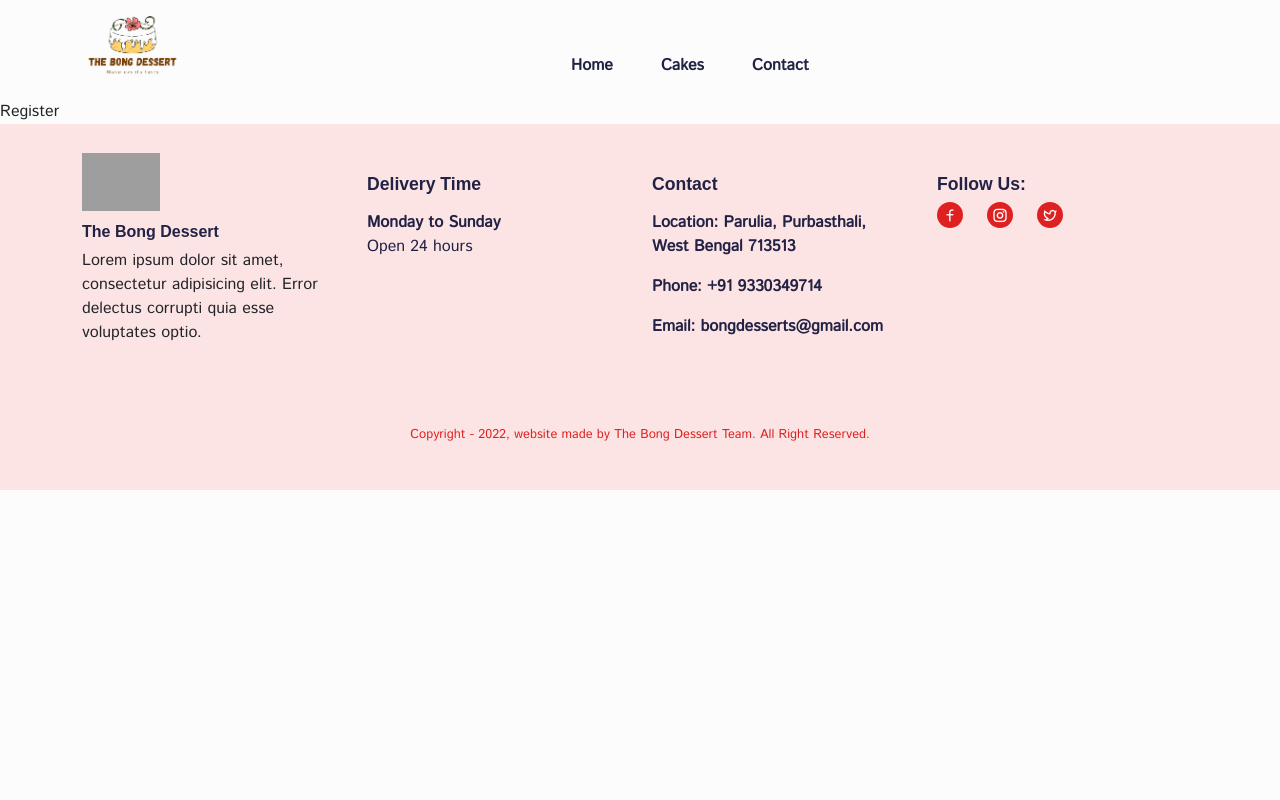
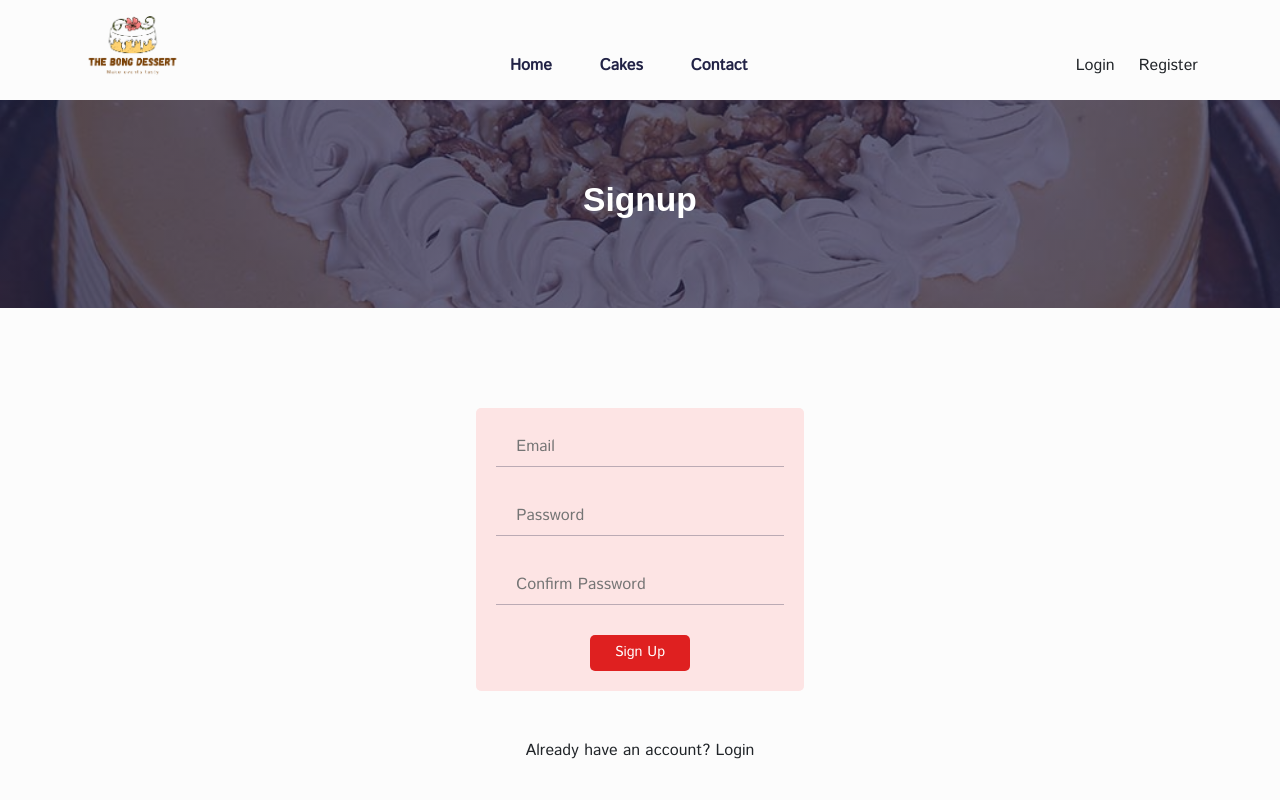
Before and after one commit to SumanDas3001/BongDessertFrontend, a React (Create React App) app: page /register in a window 1280 px wide. Shown: the top 800 px of the page. Built offline with nearby package versions, Linux system fonts and the light colour scheme; grey boxes are pictures that could not be loaded; a web font is replaced by a local one.

Commit message:
App integration

```diff
--- a/src/components/Header/Header.jsx
+++ b/src/components/Header/Header.jsx
@@ -2,7 +2,7 @@ import React, { useRef, useEffect } from 'react'
 import { Container } from 'reactstrap'
 import logo from "../../assets/images/bongdessert_logo-removebg-preview.png";
 // import logo from "../../assets/images/res-logo.png";
-import { NavLink } from 'react-router-dom'
+import { NavLink, Link } from 'react-router-dom'
 // import { useSelector, useDispatch } from "react-redux";
 
 // import { cartUiActions } from "../../store/shopping-cart/cartUiSlice";
@@ -93,13 +93,35 @@ const Header = () => {
             {/* <span className="cart__icon" onClick={toggleCart}>
               <i className="ri-shopping-basket-line"></i>
               <span className="cart__badge">{totalQuantity}</span>
-            </span>
+            </span>*/}
 
-            <span className="user">
-              <Link to="/login">
-                <i className="ri-user-line"></i>
-              </Link>
-            </span> */}
+
+            {
+              localStorage.getItem("jwt") ?
+                <span className="user">
+                  <Link to="/logout">
+                    Logout
+                  </Link>
+                </span>
+              :
+                <span className="user">
+                  <Link to="/login">
+                    Login
+                  </Link>
+                </span>
+            }
+
+            {
+              localStorage.getItem("jwt") ?
+                ""
+              :
+
+              <span className="user">
+                <Link to="/register">
+                  Register
+                </Link>
+              </span>
+            }
 
             <span className="mobile__menu" onClick={toggleMenu}>
               <i className="ri-menu-line"></i>
--- a/src/pages/Login.jsx
+++ b/src/pages/Login.jsx
@@ -1,11 +1,70 @@
-import React from 'react'
+import React, { useRef } from "react";
+import Helmet from "../components/Helmet/Helmet";
+import CommonSection from "../components/UI/common-section/CommonSection";
+import { Container, Row, Col } from "reactstrap";
+import { Link , useNavigate} from "react-router-dom";
+import { post } from 'axios';
+
 
 const Login = () => {
+  const navigate = useNavigate();
+  const loginEmailRef = useRef();
+  const loginPasswordRef = useRef();
+
+  const submitHandler = (e) => {
+    e.preventDefault();
+
+    const email = document.getElementById('email').value;
+    const password = document.getElementById('password').value;
+    const request = {"grant_type": "password", "email": email, "password": password, "client_id": "9-V7D1HFLyAhjtVDmu6VTaZAxhf29gacuMIIfspC680", "client_secret": "EYe0wLBKRqnLskx-Gw860dLayWIaUtKGCduK-3mevt0"};
+    post('http://localhost:3001/api/v1/oauth/token', request)
+      .then(response => {
+        console.log(response);
+        localStorage.setItem("jwt", response.data.access_token);
+        navigate("/home");
+      })
+      .catch(error => console.log('error', error));
+  };
+
   return (
-    <div>
-      Login
-    </div>
-  )
-}
+    <Helmet title="Login">
+      <CommonSection title="Login" />
+      <section>
+        <Container>
+          <Row>
+            <Col lg="6" md="6" sm="12" className="m-auto text-center">
+              <form className="form mb-5" onSubmit={submitHandler}>
+                <div className="form__group">
+                  <input
+                    type="email"
+                    placeholder="Email"
+                    required
+                    ref={loginEmailRef}
+                    id="email"
+                  />
+                </div>
+                <div className="form__group">
+                  <input
+                    type="password"
+                    placeholder="Password"
+                    required
+                    ref={loginPasswordRef}
+                    id="password"
+                  />
+                </div>
+                <button type="submit" className="addTOCart__btn">
+                  Login
+                </button>
+              </form>
+              <Link to="/register">
+                Don't have an account? Create an account
+              </Link>
+            </Col>
+          </Row>
+        </Container>
+      </section>
+    </Helmet>
+  );
+};
 
-export default Login
+export default Login;
--- /dev/null
+++ b/src/pages/Logout.jsx
@@ -0,0 +1,18 @@
+import React from 'react';
+import { Navigate } from 'react-router-dom'
+import { post } from 'axios';
+
+const Logout = () => {
+  let token = localStorage.getItem("jwt")
+  const request = {"token": token, "client_id": "9-V7D1HFLyAhjtVDmu6VTaZAxhf29gacuMIIfspC680", "client_secret": "EYe0wLBKRqnLskx-Gw860dLayWIaUtKGCduK-3mevt0"};
+  post('http://localhost:3001/api/v1/oauth/revoke', request)
+  .then(response => {
+    console.log(response);
+  })
+  .catch(error => console.log('error', error));
+
+  localStorage.removeItem('jwt');
+  return <Navigate to='/' />
+}
+
+export default Logout;
--- a/src/pages/Register.jsx
+++ b/src/pages/Register.jsx
@@ -1,11 +1,95 @@
-import React from 'react'
+import React, { useRef } from "react";
+import Helmet from "../components/Helmet/Helmet";
+import CommonSection from "../components/UI/common-section/CommonSection";
+import { Container, Row, Col } from "reactstrap";
+import { Link, useNavigate} from "react-router-dom";
+import { post } from 'axios';
 
 const Register = () => {
+  const navigate = useNavigate();
+  const signupPasswordRef = useRef();
+  const signupEmailRef = useRef();
+  const signupConfirmPasswordRef = useRef();
+
+  const submitHandler = (e) => {
+    e.preventDefault();
+
+    const email = document.getElementById('email').value;
+    const password = document.getElementById('password').value;
+    const passwotrd_confirmation = document.getElementById('passwotrd_confirmation').value;
+
+    const request = {"grant_type": "password", "email": email, "password": password, password_confirmation: passwotrd_confirmation, "client_id": "9-V7D1HFLyAhjtVDmu6VTaZAxhf29gacuMIIfspC680" };
+
+    post("http://localhost:3001/api/v1/users", request)
+    .then(response => {
+      console.log(response.data.status);
+      if (response.data.status === 200) {
+        console.log(response);
+        localStorage.setItem("jwt", response.data.access_token);
+        navigate("/home");
+      }
+    })
+    .catch(error => {
+      console.log("registration error", error);
+    });
+
+  };
+
   return (
-    <div>
-      Register
-    </div>
-  )
-}
+    <Helmet title="Signup">
+      <CommonSection title="Signup" />
+      <section>
+        <Container>
+          <Row>
+            <Col lg="6" md="6" sm="12" className="m-auto text-center">
+              <form className="form mb-5" onSubmit={submitHandler}>
+                {/*<div className="form__group">
+                  <input
+                    type="text"
+                    placeholder="Full name"
+                    required
+                    ref={signupNameRef}
+                  />
+                </div>*/}
+                <div className="form__group">
+                  <input
+                    type="email"
+                    placeholder="Email"
+                    required
+                    ref={signupEmailRef}
+                    id="email"
+                  />
+                </div>
+                <div className="form__group">
+                  <input
+                    type="password"
+                    placeholder="Password"
+                    required
+                    ref={signupPasswordRef}
+                    id="password"
+                  />
+                </div>
 
-export default Register
+                <div className="form__group">
+                  <input
+                    type="password"
+                    placeholder="Confirm Password"
+                    required
+                    ref={signupConfirmPasswordRef}
+                    id="passwotrd_confirmation"
+                  />
+                </div>
+                <button type="submit" className="addTOCart__btn">
+                  Sign Up
+                </button>
+              </form>
+              <Link to="/login">Already have an account? Login</Link>
+            </Col>
+          </Row>
+        </Container>
+      </section>
+    </Helmet>
+  );
+};
+
+export default Register;
--- a/src/routes/Routers.jsx
+++ b/src/routes/Routers.jsx
@@ -7,6 +7,7 @@ import Checkout from '../pages/Checkout'
 // import Cart from '../pages/Cart'
 import Contact from '../pages/Contact'
 import Login from '../pages/Login'
+import Logout from '../pages/Logout'
 import Register from '../pages/Register'
 import LoadingBar from 'react-top-loading-bar'
 
@@ -35,6 +36,7 @@ const Routers = () => {
         <Route path='/checkout' element={<Checkout />} />
         <Route path='/contact' element={<Contact />} />
         <Route path='/login' element={<Login />} />
+        <Route path='/logout' element={<Logout />} />
         <Route path='/register' element={<Register />} />
       </Routes>
     </>
```
